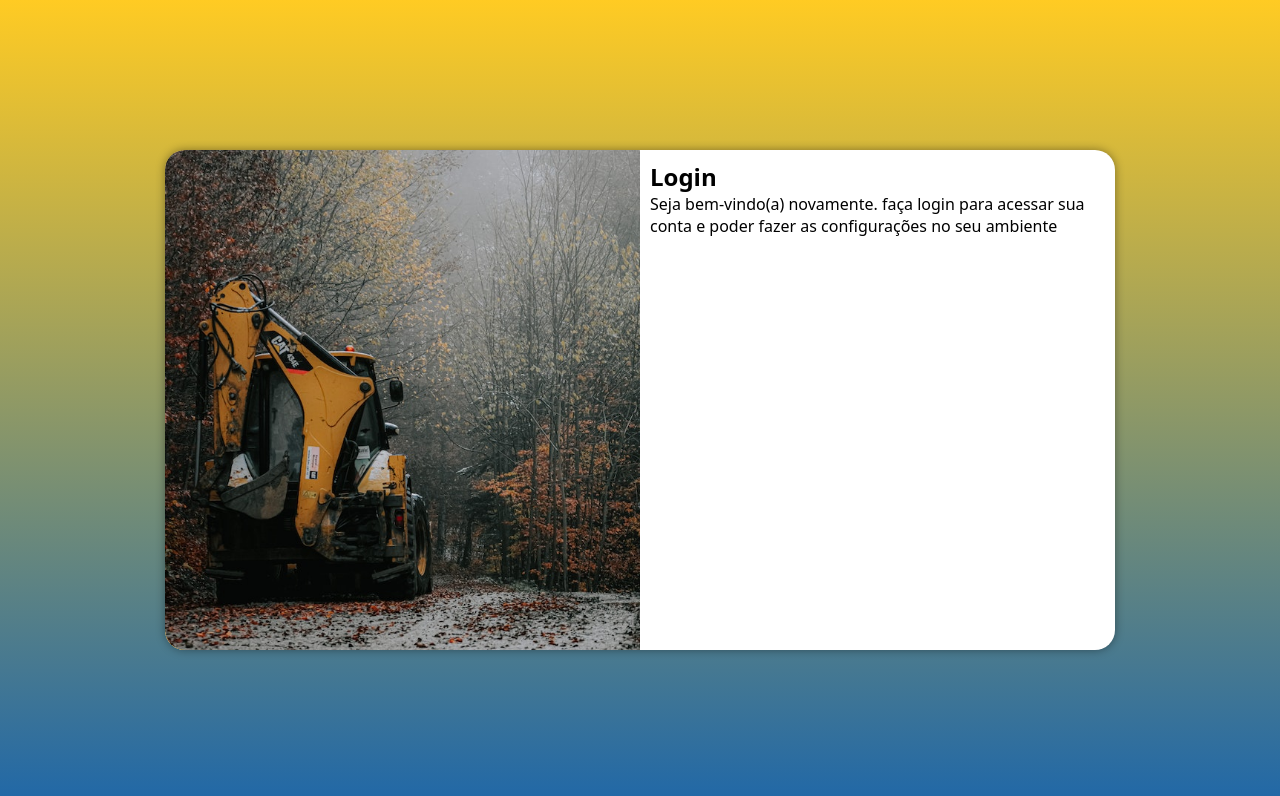
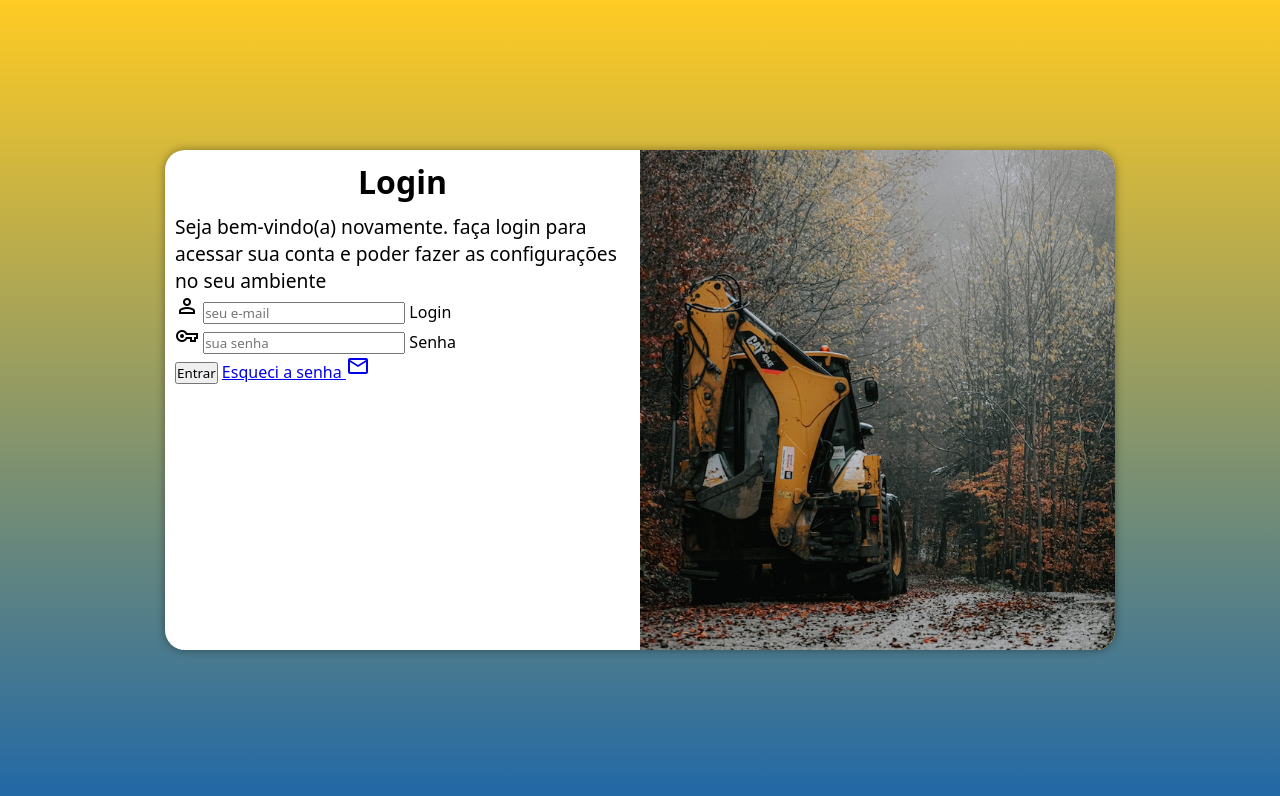
Before and after one commit to gabriel-ferla/projeto-login, a plain HTML site: page index.html in a window 1280 px wide. Drawn offline with nearby package versions, Linux system fonts and the light colour scheme.

Commit message:
formulario

```diff
--- a/estilos/media-query.css
+++ b/estilos/media-query.css
@@ -31,13 +31,21 @@
     }
 
     #login > #imagem {
-        float: left;
+        float: right;
         width: 50%;
         height: 100%;
     }
 
     #login > #formulario {
-        float: right;
+        float: left;
         width: 50%;
     }
+
+    #formulario > h1 {
+        font-size: 2em;
+    }
+
+    #formulario > p {
+        font-size: 1.2em;
+    }
 }
--- a/estilos/style.css
+++ b/estilos/style.css
@@ -55,3 +55,12 @@ main {
     display: block;
     padding: 10px;
 }
+
+#formulario > h1 {
+    text-align: center;
+    margin-bottom: 10px;
+}
+
+#formulario > p {
+    font-size: .8em;
+}
--- a/index.html
+++ b/index.html
@@ -5,6 +5,7 @@
     <meta http-equiv="X-UA-Compatible" content="IE=edge">
     <meta name="viewport" content="width=device-width, initial-scale=1.0">
     <title>Login</title>
+    <link rel="stylesheet" href="https://fonts.googleapis.com/css2?family=Material+Symbols+Outlined:opsz,wght,FILL,GRAD@48,400,0,0"/>
     <link rel="stylesheet" href="estilos/style.css">
     <link rel="stylesheet" href="estilos/media-query.css">
 </head>
@@ -17,8 +18,22 @@
             <div id="formulario">
                 <h1>Login</h1>
                 <p>Seja bem-vindo(a) novamente. faça login para acessar sua conta e poder fazer as configurações no seu ambiente</p>
-                <form action="login.php" method="post">
-
+                <form action="login.php" method="post" autocomplete="on">
+                    <div class="campo">
+                        <span class="material-symbols-outlined">person</span>
+                        <input type="email" name="login" id="ilogin" placeholder="seu e-mail" autocomplete="email" required maxlength="30">
+                        <label for="ilogin">Login</label>
+                    </div>
+                    <div class="campo">
+                        <span class="material-symbols-outlined">vpn_key</span>
+                        <input type="password" name="senha" id="isenha" placeholder="sua senha" autocomplete="current-password" required minlength="8" maxlength="20">
+                        <label for="isenha">Senha</label>
+                    </div>
+                    <input type="submit" value="Entrar">
+                    <a href="esqueci.html">
+                        Esqueci a senha <span class="material-symbols-outlined">mail</span>
+                        <!-- certo seria <button> </button> + JS -->
+                    </a>
                 </form>
             </div>
         </section>
```
